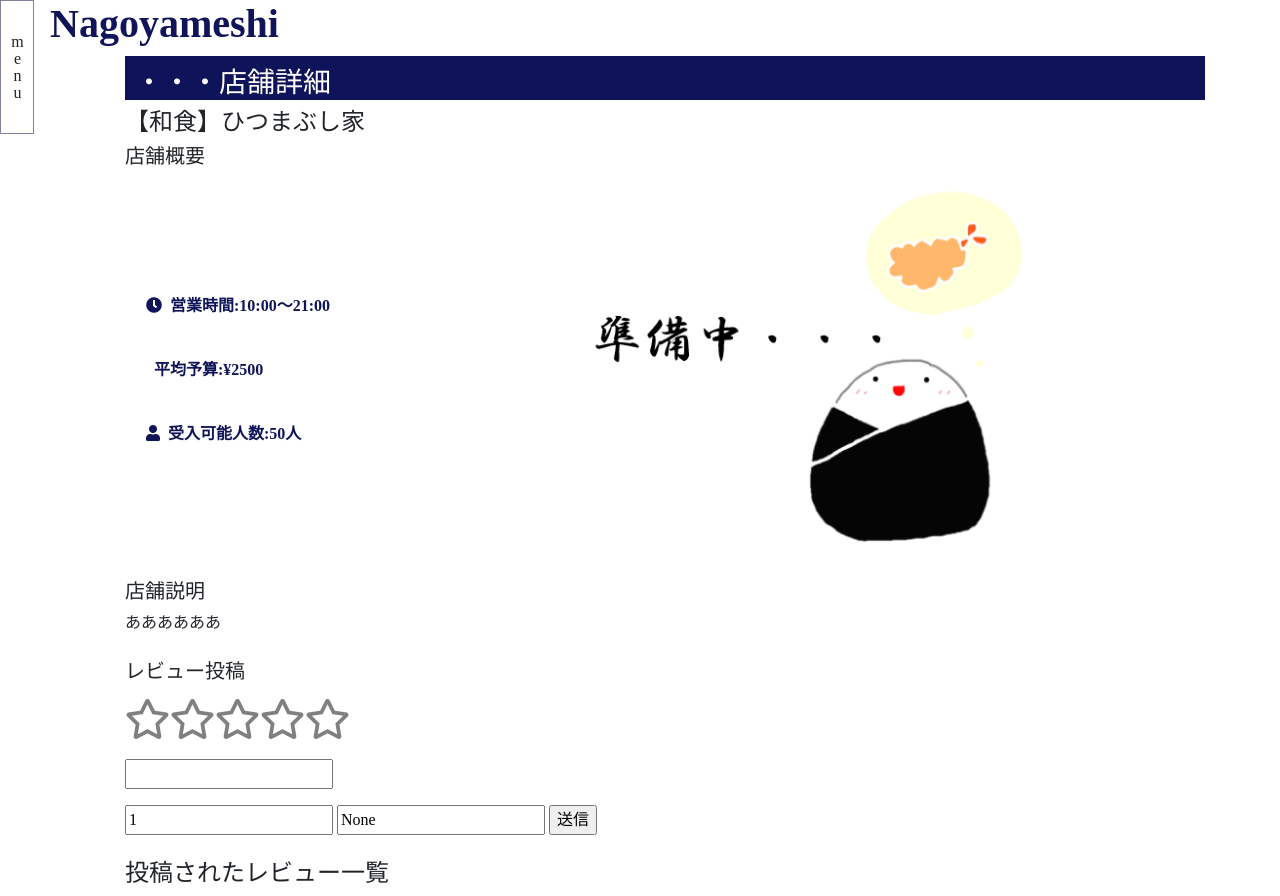
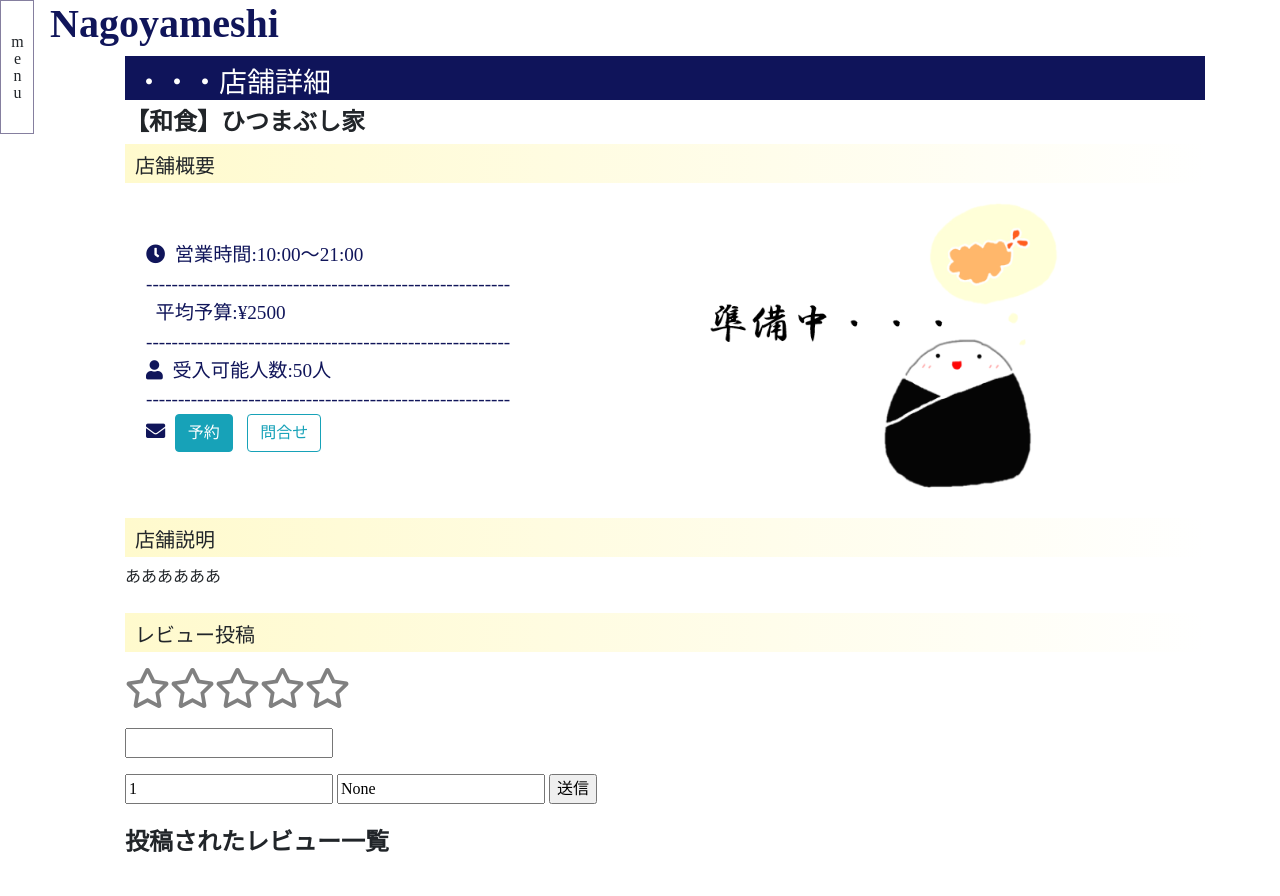
Before and after one commit to chicorichan/nagoyameshi, a Django app: page /restaurant/1/ in a window 1280 px wide. After the commit the page ends 852 px from the top, so only its background shows below. Run offline with Django 5.2, Linux system fonts and the light colour scheme; data comes from the database, SQL or seed files in the repository; data that the repository does not hold is empty; some libraries are stand-ins or nearby versions.

Commit message:
restaurant.htmlに予約・問い合わせボタン追加

```diff
--- a/kadai_002/myvenv/myproject/static/common/css/style.css
+++ b/kadai_002/myvenv/myproject/static/common/css/style.css
@@ -80,10 +80,17 @@ li a:hover {
   color:#fffd7f;
 }
 
-
 /* ここまでがサイドバー */
 /* その他装飾 */
 h1 {
   color: rgba(4, 9, 82, 0.952);
   font-weight: bold;
 }
+
+h4{
+  font-weight: bold;
+}
+h5{
+  background: linear-gradient(90deg, lemonchiffon, white);
+  padding: 10px 0 5px 0;
+}
--- a/kadai_002/myvenv/myproject/static/nagoyameshi/css/nagoyameshi_style.css
+++ b/kadai_002/myvenv/myproject/static/nagoyameshi/css/nagoyameshi_style.css
@@ -11,6 +11,12 @@ p {
 /* リセットボタンのアンダーライン非表示 */
 .reset {
   text-decoration: none;
+}
+
+/* 店舗詳細の装飾－概要部分 */
+.outline {
+  color: rgba(4, 9, 82, 0.952);
+  font-size: larger;
 }
 
 /* レビュー装飾 */
--- a/kadai_002/myvenv/myproject/templates/nagoyameshi/restaurant.html
+++ b/kadai_002/myvenv/myproject/templates/nagoyameshi/restaurant.html
@@ -9,17 +9,25 @@
 <div class="table-responsive">
 <section>
 <h3>・・・店舗詳細</h3>
+<!-- <h4 style="font-weight: bold;">【{{ restaurant.category }}】{{ restaurant.name }}</h4>  -->
 <h4>【{{ restaurant.category }}】{{ restaurant.name }}</h4>
 <table style="width: 100%;">
   <tr>
-  <h5>店舗概要</h5>
-      <td>
-        <ul>
-          <p><i class="fas fa-clock">&nbsp;&nbsp;営業時間:{{ restaurant.start }}～{{ restaurant.end }}</i></p>
-            <br>
-          <p><i class="fas fa-coin">&nbsp;&nbsp;平均予算:¥{{ restaurant.budget }}</i></p>
-            <br>
-          <p><i class="fas fa-user">&nbsp;&nbsp;受入可能人数:{{ restaurant.capacity }}人</i></p>
+  <!-- <h5 style="background: linear-gradient(90deg, lemonchiffon, white);padding-top: 10px;padding-bottom: 5px;">&nbsp;&nbsp;店舗概要</h5> -->
+  <h5>&nbsp;&nbsp;店舗概要</h5>
+  <td>
+        <ul class="outline">
+          <div class="outline-list"><i class="fas fa-clock"></i>&nbsp;&nbsp;営業時間:{{ restaurant.start }}～{{ restaurant.end }}</div>
+            <div>---------------------------------------------------------</div>
+          <div class="outline-list"><i class="fas fa-coin"></i>&nbsp;&nbsp;平均予算:¥{{ restaurant.budget }}</div>
+            <div>---------------------------------------------------------</div>
+          <div class="outline-list"><i class="fas fa-user"></i>&nbsp;&nbsp;受入可能人数:{{ restaurant.capacity }}人</div>
+          <div>---------------------------------------------------------</div>
+          <div>
+          <i class="fas fa-envelope"></i>&nbsp;
+          <input type="submit" value="予約" class="btn btn-info">&nbsp;&nbsp;
+          <input type="submit" value="問合せ" class="btn btn-outline-info">
+          </div>
         </ul>
       <td style="text-align: center;">{# img を表示 #}
         {# 画像の保存先の場所 ↓     配信先のURLも含めてURLを生成する必要がある。  #}
@@ -30,13 +38,15 @@
   </div>
 </section>
 
-  <h5>店舗説明</h5>
-  <div>{{ restaurant.description }}</div>
+<!-- <h5 style="background: linear-gradient(90deg, lemonchiffon, white);padding-top: 10px;padding-bottom: 5px;">&nbsp;&nbsp;店舗説明</h5> -->
+<h5>&nbsp;&nbsp;店舗説明</h5>
+<div>{{ restaurant.description }}</div>
 </tr>
 </table>
 
 <br>
-<h5>レビュー投稿</h5>
+<!-- <h5 style="background: linear-gradient(90deg, lemonchiffon, white);padding-top: 10px;padding-bottom: 5px;">&nbsp;&nbsp;レビュー投稿</h5> -->
+<h5>&nbsp;&nbsp;レビュー投稿</h5>
 
 {# ReviewViewを送信先にする。 #}
 
@@ -65,14 +75,16 @@
   </div>
   <div>
     <!-- reutaurant.idはpkで取得して固定値に -->
-    <!-- あとで style="display: none;"追記して非表示に -->
-    <input type="text" name="restaurant" value="{{ restaurant.id }}">
+    <!-- あとで style="display: none;"追記して非表示にすればOK？ -->
+    <input type="text" name="restaurant_id" value="{{ restaurant.id }}" rendonly>
+    <!-- <input type="text" name="restaurant" value="{{ restaurant.id }}"> -->
     <input type="text" name="user" value="{{ request.user.id }}">
 
     <input type="submit" value="送信">
   </div>
 </form>
 <br>
+<!-- <h4 style="font-weight: bold;">投稿されたレビュー一覧</h4> -->
 <h4>投稿されたレビュー一覧</h4>
 
 {# contextに与えられたreviewsを使ってレビューを表示 #}
```
Also changed, not shown: kadai_002/myvenv/myproject/templates/nagoyameshi/index.html (+8 -2 lines), kadai_002/myvenv/myproject/media/nagoyameshi/restaurant/img/washoku.jpg (added), kadai_002/myvenv/myproject/media/nagoyameshi/restaurant/img/youshoku.jpg (added), kadai_002/myvenv/myproject/media/nagoyameshi/restaurant/img/提出.drawio.png (deleted), kadai_002/myvenv/myproject/nagoyameshi/views.py (line endings or trailing spaces).
